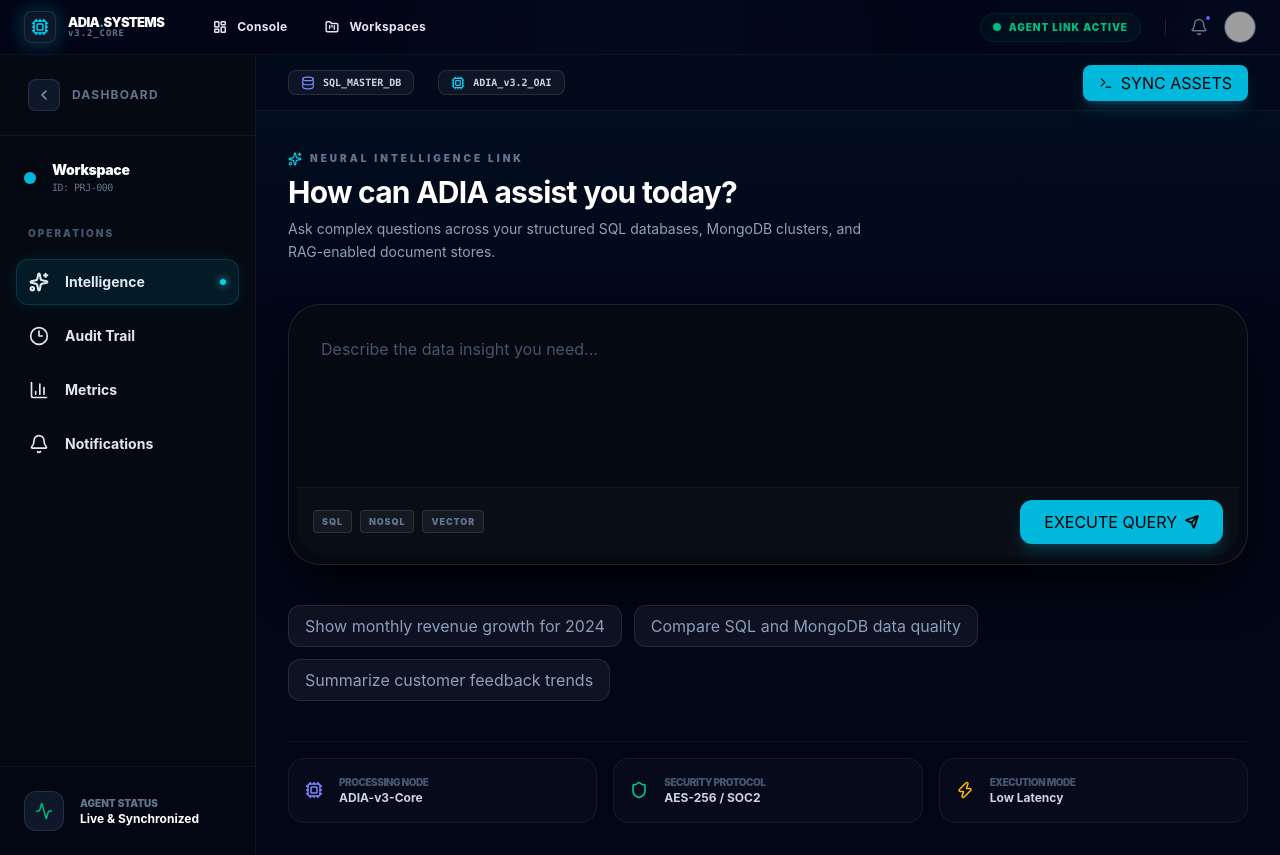
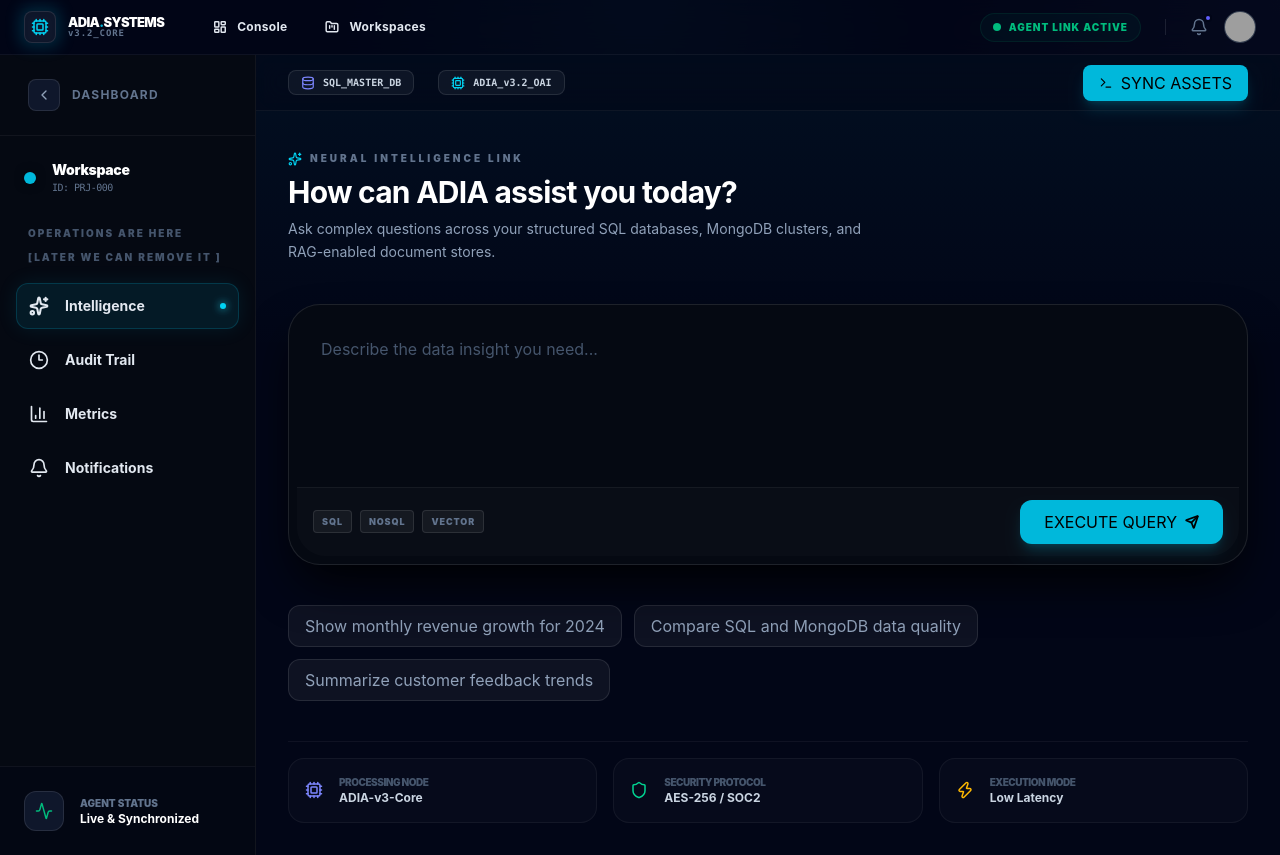
Before and after one commit to sujaldef/Autonomous-Data-Intelligence-Agent, a React app in the folder frontend/: page /projects/1/query in a window 1280 px wide. Built offline with nearby package versions, Linux system fonts and the light colour scheme; grey boxes are pictures that could not be loaded; the HTML template or start-up script is replaced by a standard one.

Commit message:
changes in siebar made it compatable

```diff
--- a/frontend/src/pages/projects/sidebar.jsx
+++ b/frontend/src/pages/projects/sidebar.jsx
@@ -96,9 +96,10 @@ const ProjectLayout = () => {
         <nav className="flex-1 px-4 space-y-2">
           <div className="hidden lg:block px-3 mb-4">
             <span className="text-[10px] font-black uppercase tracking-[0.2em] text-slate-600">
-              Operations
+              Operations are here [later we can remove it ]
             </span>
           </div>
+
 
           {navItems.map((item) => {
             const Icon = item.icon;
@@ -134,6 +135,7 @@ const ProjectLayout = () => {
             );
           })}
         </nav>
+
 
         {/* System Health (Footer of Sidebar) */}
         <div className="p-6 mt-auto border-t border-white/5 bg-slate-950/30">
```
